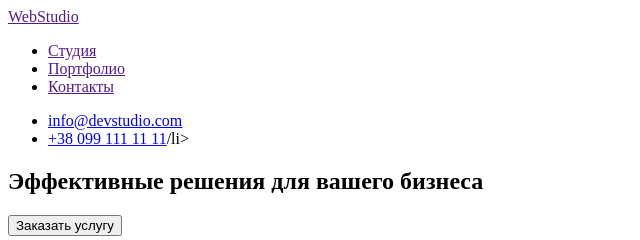
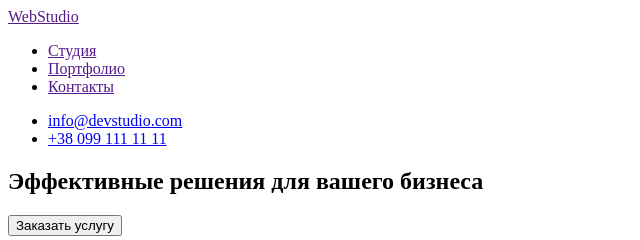
Before and after one commit to dariav-sys/goit-markup-hw-01, a plain HTML site: page index.html in a window 1280 px wide. Shown: the top 240 px of the page, 0-640 px from the left. Drawn offline with Linux system fonts and the light colour scheme.

Commit message:
Правки перед ресабмиттом

```diff
--- a/index.html
+++ b/index.html
@@ -18,7 +18,7 @@
 			</nav>
 			<ul>
 				<li><a href="mailto:info@devstudio.com">info@devstudio.com</a></li>
-				<li><a href="tel:+380991111111">+38 099 111 11 11</a>/li></li>
+				<li><a href="tel:+380991111111">+38 099 111 11 11</a></li>
 			</ul>
 		</header>
 
```
